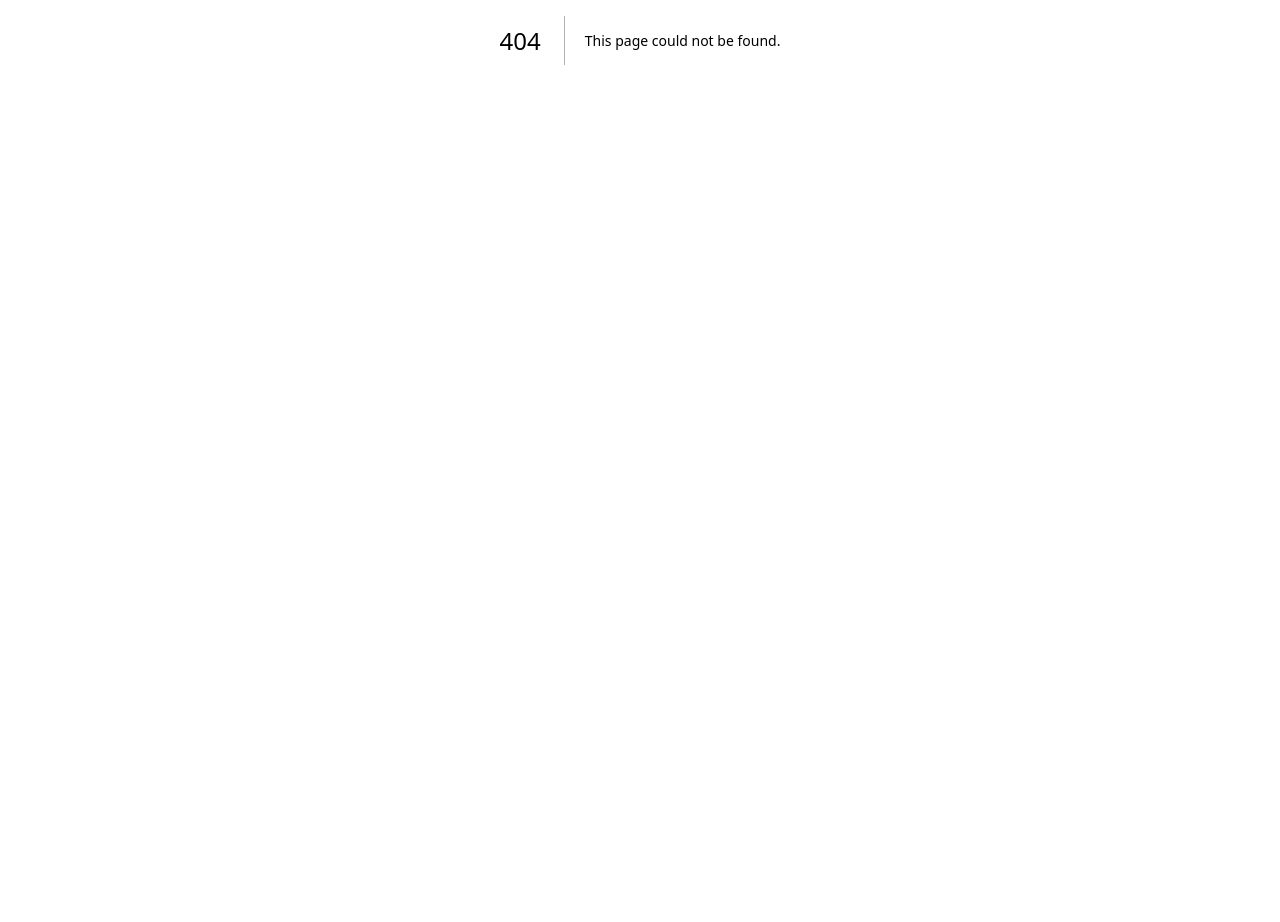
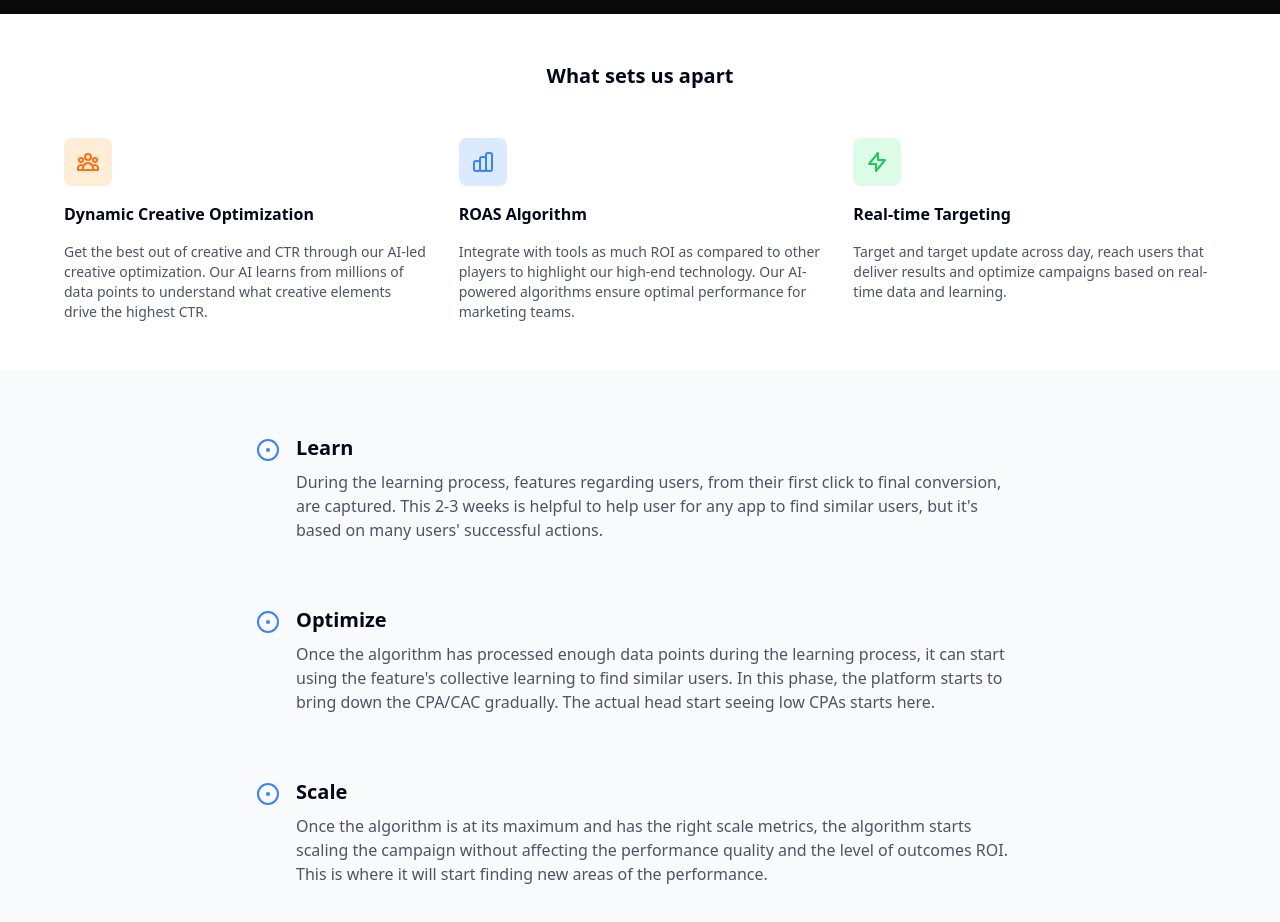
Before and after one commit to jppctech/3dot14, a Next.js app: page /our-approach in a window 1280 px wide. Before the commit this address had no page. Shown: the part 360-1282 px from the top of the page. Before the commit the page ends 800 px from the top, so only its background shows below. Built offline with nearby package versions, Linux system fonts and the light colour scheme.

Commit message:
our approach

```diff
--- /dev/null
+++ b/app/our-approach/layout.tsx
@@ -0,0 +1,14 @@
+import Footer from "@/components/footer"
+import { Header } from "@/components/nav-bar"
+
+const LayoutPage = ({children}:{ children: React.ReactNode}) => {
+    return (
+        <div className=" relative w-full">
+            <Header/>
+                {children}
+            <Footer/>
+        </div>
+    )
+}
+
+export default LayoutPage
--- /dev/null
+++ b/app/our-approach/page.tsx
@@ -0,0 +1,169 @@
+import Image from "next/image"
+import { CircleDot } from "lucide-react"
+
+export default function OurApproach() {
+  return (
+    <div className="flex flex-col min-h-screen -mt-20 w-full">
+      {/* Hero Section */}
+      <section className="bg-zinc-950 text-white py-32 px-4 text-center">
+        <div className="max-w-3xl mx-auto space-y-4">
+          <h1 className="text-4xl font-bold leading-tight">
+            Acquire users who drive maximum returns for you.
+          </h1>
+          <p className="text-zinc-400 text-sm">
+            *SaaS Cloud users to date of Feb 24. All algorithms to help you scale high
+          </p>
+        </div>
+      </section>
+
+      {/* Features Section */}
+      <section className="py-12 px-4">
+        <h2 className="text-center text-xl font-semibold mb-12">What sets us apart</h2>
+        <div className="max-w-6xl mx-auto grid md:grid-cols-3 gap-8">
+          <div className="space-y-4">
+            <div className="w-12 h-12 bg-orange-100 rounded-lg flex items-center justify-center">
+              <svg
+                className="w-6 h-6 text-orange-500"
+                fill="none"
+                viewBox="0 0 24 24"
+                stroke="currentColor"
+              >
+                <path
+                  strokeLinecap="round"
+                  strokeLinejoin="round"
+                  strokeWidth={2}
+                  d="M17 20h5v-2a3 3 0 00-5.356-1.857M17 20H7m10 0v-2c0-.656-.126-1.283-.356-1.857M7 20H2v-2a3 3 0 015.356-1.857M7 20v-2c0-.656.126-1.283.356-1.857m0 0a5.002 5.002 0 019.288 0M15 7a3 3 0 11-6 0 3 3 0 016 0zm6 3a2 2 0 11-4 0 2 2 0 014 0zM7 10a2 2 0 11-4 0 2 2 0 014 0z"
+                />
+              </svg>
+            </div>
+            <h3 className="font-semibold">Dynamic Creative Optimization</h3>
+            <p className="text-sm text-gray-600">
+              Get the best out of creative and CTR through our AI-led creative optimization. Our AI learns from millions of data points to understand what creative elements drive the highest CTR.
+            </p>
+          </div>
+          <div className="space-y-4">
+            <div className="w-12 h-12 bg-blue-100 rounded-lg flex items-center justify-center">
+              <svg
+                className="w-6 h-6 text-blue-500"
+                fill="none"
+                viewBox="0 0 24 24"
+                stroke="currentColor"
+              >
+                <path
+                  strokeLinecap="round"
+                  strokeLinejoin="round"
+                  strokeWidth={2}
+                  d="M9 19v-6a2 2 0 00-2-2H5a2 2 0 00-2 2v6a2 2 0 002 2h2a2 2 0 002-2zm0 0V9a2 2 0 012-2h2a2 2 0 012 2v10m-6 0a2 2 0 002 2h2a2 2 0 002-2m0 0V5a2 2 0 012-2h2a2 2 0 012 2v14a2 2 0 01-2 2h-2a2 2 0 01-2-2z"
+                />
+              </svg>
+            </div>
+            <h3 className="font-semibold">ROAS Algorithm</h3>
+            <p className="text-sm text-gray-600">
+              Integrate with tools as much ROI as compared to other players to highlight our high-end technology. Our AI-powered algorithms ensure optimal performance for marketing teams.
+            </p>
+          </div>
+          <div className="space-y-4">
+            <div className="w-12 h-12 bg-green-100 rounded-lg flex items-center justify-center">
+              <svg
+                className="w-6 h-6 text-green-500"
+                fill="none"
+                viewBox="0 0 24 24"
+                stroke="currentColor"
+              >
+                <path
+                  strokeLinecap="round"
+                  strokeLinejoin="round"
+                  strokeWidth={2}
+                  d="M13 10V3L4 14h7v7l9-11h-7z"
+                />
+              </svg>
+            </div>
+            <h3 className="font-semibold">Real-time Targeting</h3>
+            <p className="text-sm text-gray-600">
+              Target and target update across day, reach users that deliver results and optimize campaigns based on real-time data and learning.
+            </p>
+          </div>
+        </div>
+      </section>
+
+      {/* Process Section */}
+      <section className="py-16 px-4 bg-gray-50">
+        <div className="max-w-3xl mx-auto space-y-16">
+          <div className="space-y-4">
+            <div className="flex items-start gap-4">
+              <CircleDot className="w-6 h-6 text-blue-500 flex-shrink-0 mt-1" />
+              <div>
+                <h3 className="text-xl font-semibold mb-2">Learn</h3>
+                <p className="text-gray-600">
+                  During the learning process, features regarding users, from their first click to final conversion, are captured. This 2-3 weeks is helpful to help user for any app to find similar users, but it's based on many users' successful actions.
+                </p>
+              </div>
+            </div>
+          </div>
+
+          <div className="space-y-4">
+            <div className="flex items-start gap-4">
+              <CircleDot className="w-6 h-6 text-blue-500 flex-shrink-0 mt-1" />
+              <div>
+                <h3 className="text-xl font-semibold mb-2">Optimize</h3>
+                <p className="text-gray-600">
+                  Once the algorithm has processed enough data points during the learning process, it can start using the feature's collective learning to find similar users. In this phase, the platform starts to bring down the CPA/CAC gradually. The actual head start seeing low CPAs starts here.
+                </p>
+              </div>
+            </div>
+          </div>
+
+          <div className="space-y-4">
+            <div className="flex items-start gap-4">
+              <CircleDot className="w-6 h-6 text-blue-500 flex-shrink-0 mt-1" />
+              <div>
+                <h3 className="text-xl font-semibold mb-2">Scale</h3>
+                <p className="text-gray-600">
+                  Once the algorithm is at its maximum and has the right scale metrics, the algorithm starts scaling the campaign without affecting the performance quality and the level of outcomes ROI. This is where it will start finding new areas of the performance.
+                </p>
+              </div>
+            </div>
+          </div>
+        </div>
+      </section>
+
+      {/* Partners Section */}
+      <section className="py-12 px-4">
+        <div className="max-w-6xl mx-auto">
+          <div className="grid grid-cols-2 md:grid-cols-5 gap-8 items-center justify-items-center">
+            <Image
+              src="/adjust.png"
+              alt="Partner logo"
+              width={120}
+              height={40}
+            />
+            <Image
+              src="/singular.png"
+              alt="Partner logo"
+              width={120}
+              height={40}
+            />
+            <Image
+              src="/branch.png"
+              alt="Partner logo"
+              width={120}
+              height={40}
+            />
+            <Image
+              src="/kochava..png"
+              alt="Partner logo"
+              width={120}
+              height={40}
+            />
+            <Image
+              src="/appsflyer.png"
+              alt="Partner logo"
+              width={120}
+              height={40}
+            />
+          </div>
+        </div>
+      </section>
+    </div>
+  )
+}
--- a/components/drop-down.tsx
+++ b/components/drop-down.tsx
@@ -7,6 +7,7 @@ import {
   DropdownMenuTrigger,
 } from "@/components/ui/dropdown-menu"
 import { ChevronDown, Users} from "lucide-react"
+import { useEffect, useState } from "react";
 
 type items = {
     icons: any;
@@ -19,10 +20,28 @@ type Props = {
 }
 
 export default function DropDownMenu(content: Props) {
+
+    const [isScrolled, setIsScrolled] = useState(false);
+
+    useEffect(() => {
+        const handleScroll = () => {
+          if (window.scrollY > 60) {
+            setIsScrolled(true);
+          } else {
+            setIsScrolled(false);
+          }
+        };
+
+        window.addEventListener('scroll', handleScroll);
+
+        return () => {
+          window.removeEventListener('scroll', handleScroll);
+        };
+        }, []);
   return (
     <DropdownMenu>
-      <DropdownMenuTrigger asChild>
-        <Button variant="default" className=" bg-transparent outline-none hover:bg-[#13141E]">
+      <DropdownMenuTrigger asChild className="shadow-none outline-none">
+        <Button variant="default" className={` bg-transparent ${isScrolled ? 'text-black': "text-white"} outline-none hover:bg-transparent`}>
           {content.head}
           <ChevronDown className="ml-2 h-4 w-4" />
         </Button>
```
